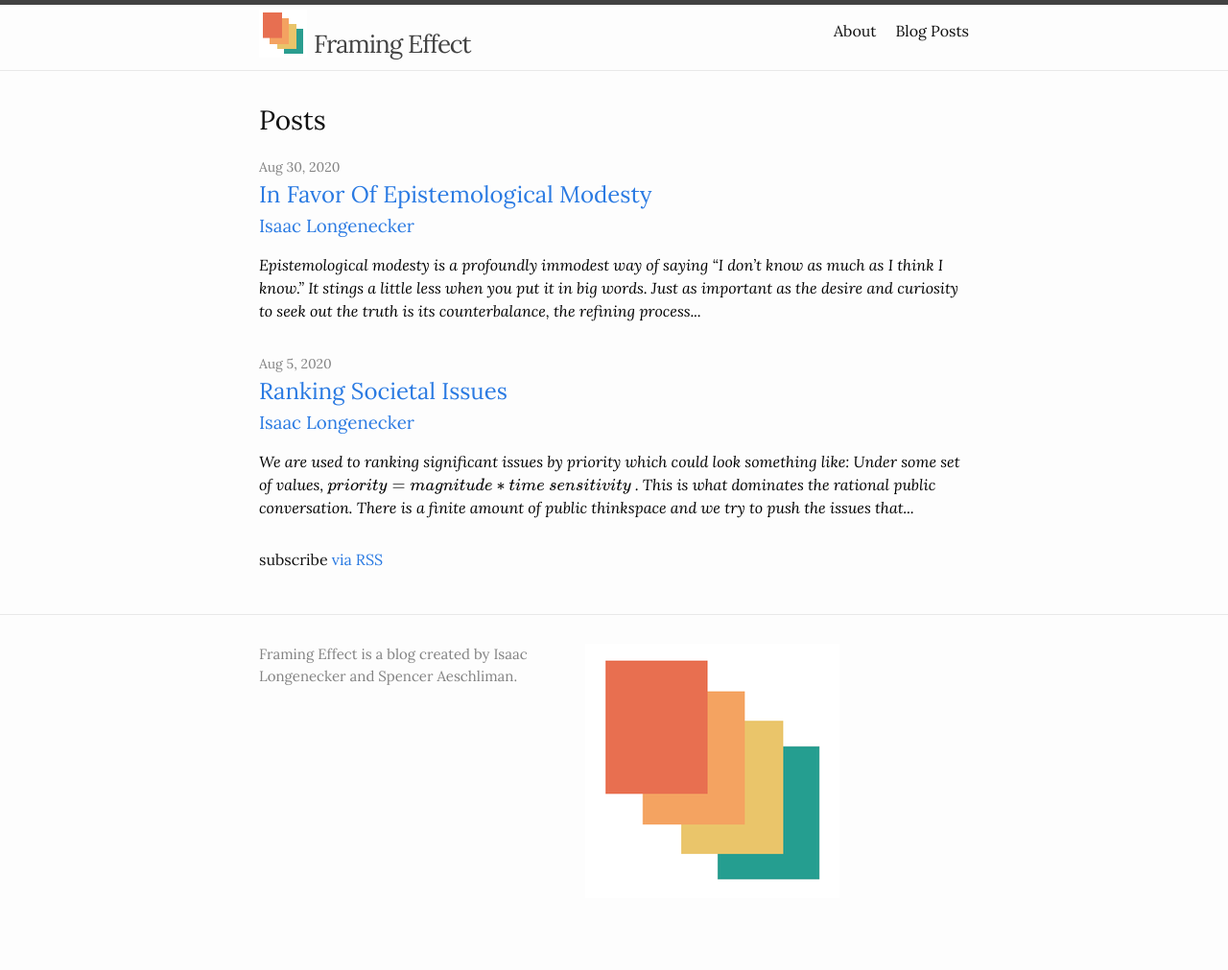
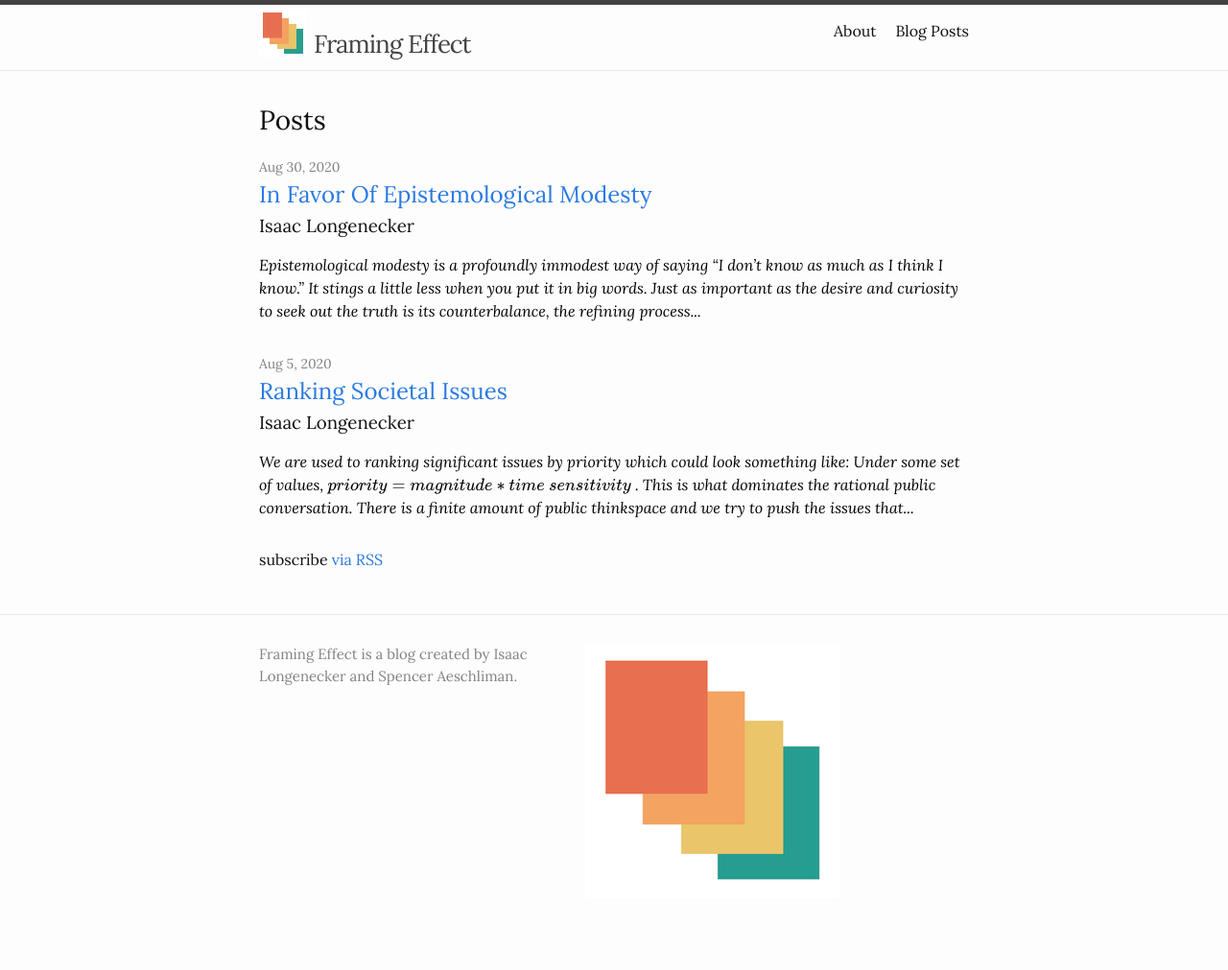
Before and after one commit to framingeffect/framingeffect.github.io, a Jekyll site: the page built from docs/index.markdown, in a window 1280 px wide. Shown: the whole page at 96% size. Built offline with Jekyll 4.4.1, drawn with Linux system fonts in a browser that asks for light colours; formulas are drawn with MathJax 3.

Commit message:
fixed formatting of authors and excerpts

```diff
--- a/docs/_layouts/home.html
+++ b/docs/_layouts/home.html
@@ -22,10 +22,10 @@ footer:
           <a class="post-link" href="{{ post.url | relative_url }}">
             {{ post.title | escape }}
           </a>
-          <a class ="post-author"> {{post.author}}</a>
+          {{post.author}}
 
         </h3>
-        <a class="post-excerpt"> <p style="color:black"> <i>{{post.content | markdownify | strip_html | truncatewords: 50 }}</i></p></a>
+        <p style="color:black"> <i>{{post.content | markdownify | strip_html | truncatewords: 50 }}</i></p>
         {%- if site.show_excerpts -%}
           {{ post.excerpt }}
         {%- endif -%}
--- a/docs/blog.html
+++ b/docs/blog.html
@@ -8,7 +8,8 @@ title: Blog Posts
   {% for post in site.posts %}
     <li>
       <h2><a href="{{ post.url }}">{{ post.title }}</a></h2>
-      {{ post.excerpt }}
+      <h4> <p style="color:gray"> {{ post.author }}  {{ post.date }} </p></h4>
+      <i>{{ post.excerpt }}</i>
     </li>
   {% endfor %}
 </ul>
```
